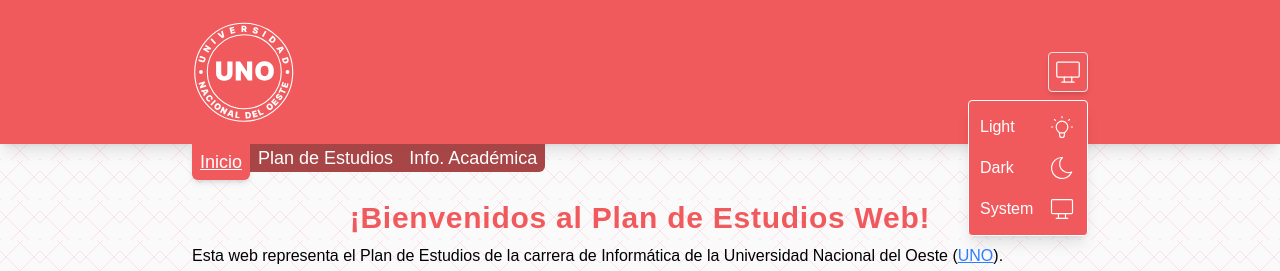
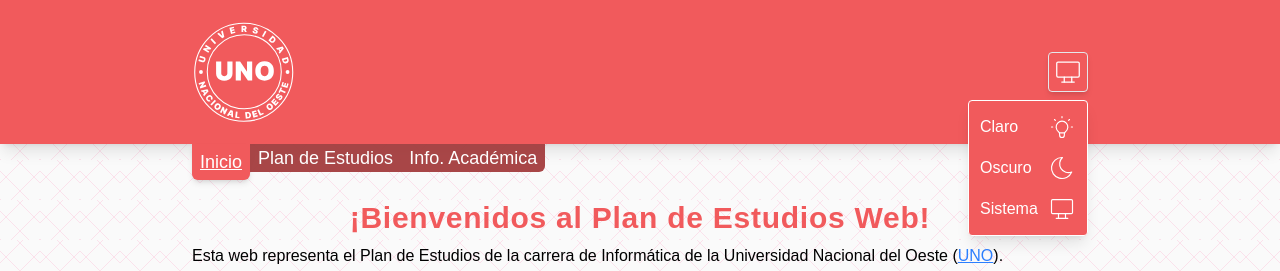
Before and after one commit to daniBrico/plan-estudios-web-ts, a React (Vite) app: page /inicio in a window 1280 px wide. Both pictures are taken after a click on the button 1068 px from the left and 72 px from the top of the page. Shown: the top 271 px of the page. Built offline with nearby package versions, Linux system fonts and the light colour scheme; no server answers; a web font is replaced by a local one.

Commit message:
Fix language toggle theme

```diff
--- a/src/components/header/ThemeToggle.tsx
+++ b/src/components/header/ThemeToggle.tsx
@@ -13,6 +13,12 @@ const themeIconMap = {
 }
 
 const themeOptions: ThemeType[] = ['light', 'dark', 'system']
+
+const spanishRenderOption = (option: ThemeType): string => {
+  return option === 'dark' ? 'Oscuro' : option === 'light' ? 'Claro' : 'Sistema'
+
+  // return spanishOption.charAt(0).toUpperCase() + spanishOption.slice(1)
+}
 
 const ThemeToggle = (): JSX.Element => {
   const [isDropdownOpen, setIsDropdownOpen] = useState(false)
@@ -44,7 +50,7 @@ const ThemeToggle = (): JSX.Element => {
           onClick={() => handleSelectOp(option)}
         >
           <span className="hidden text-white sm:inline dark:text-stone-200">
-            {option.charAt(0).toUpperCase() + option.slice(1)}
+            {spanishRenderOption(option)}
           </span>
           <div className="w-7 transition-transform duration-300 ease-in-out group-hover:scale-110">
             {themeIconMap[option]}
```
